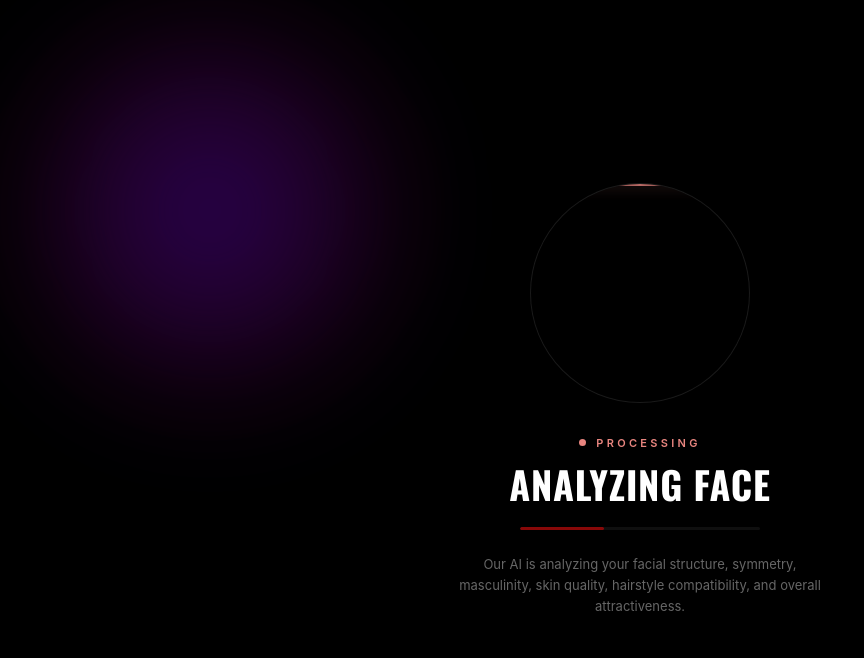
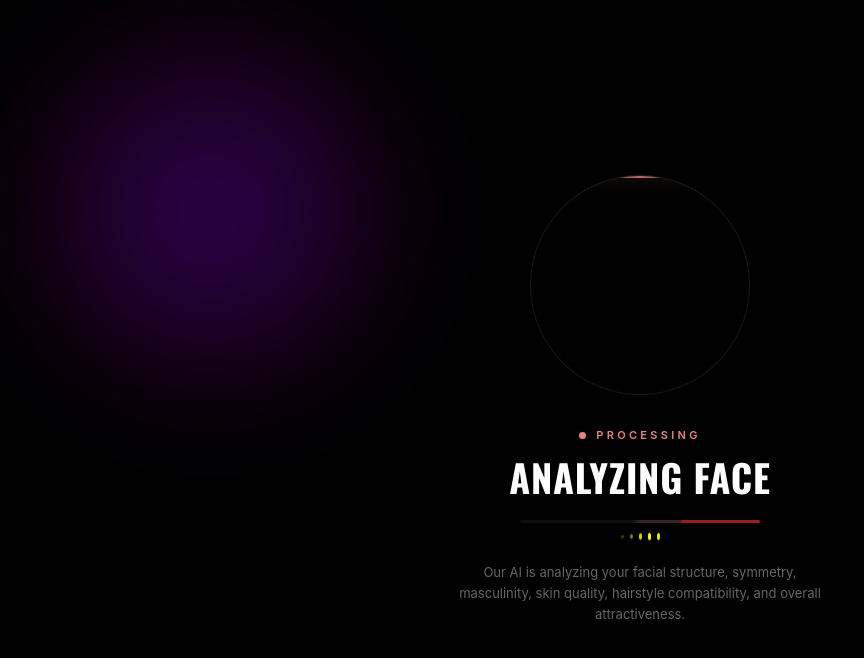
Before and after one commit to hookifly/HIM-APP, a Next.js app: page /processing in a window 1280 px wide. Shown: the top 658 px of the page, without its empty margins (0-864 px from the left). Built offline with nearby package versions, Linux system fonts and the light colour scheme; no server answers; a web font is replaced by a local one.

Commit message:
animation

```diff
--- a/src/app/processing/page.tsx
+++ b/src/app/processing/page.tsx
@@ -301,9 +301,44 @@ router.replace("/results");
       </h1>
 
       {/* Indeterminate progress bar */}
-      <div className="relative z-[2] mt-6 h-[3px] w-full max-w-[240px] overflow-hidden rounded-full bg-white/6">
-        <div className="h-full w-[35%] rounded-full bg-[#880808] animate-processing-sweep" />
-      </div>
+      {/* Animated progress bar */}
+<div className="relative z-[2] mt-6 w-full max-w-[240px]">
+  <div className="relative h-[3px] w-full overflow-hidden rounded-full bg-white/6">
+    {/* Primary sweeping bar */}
+    <div
+      className="absolute h-full rounded-full bg-[#880808]"
+      style={{ animation: "processingBar 2s ease-in-out infinite" }}
+    />
+    {/* Trailing glow */}
+    <div
+      className="absolute h-full rounded-full bg-[#E8857F]/40 blur-[2px]"
+      style={{ animation: "processingBar 2s ease-in-out infinite 0.15s" }}
+    />
+  </div>
+
+  {/* Pulsing dots below */}
+  <div className="mt-3 flex items-center justify-center gap-1.5">
+    {[0, 1, 2, 3, 4].map((i) => (
+      <div
+        key={i}
+        className="h-[3px] w-[3px] rounded-full bg-white/20"
+        style={{ animation: `processingDot 1.4s ease-in-out infinite ${i * 0.18}s` }}
+      />
+    ))}
+  </div>
+</div>
+
+<style>{`
+  @keyframes processingBar {
+    0%   { left: -45%; width: 40%; }
+    50%  { left: 30%; width: 60%; }
+    100% { left: 110%; width: 40%; }
+  }
+  @keyframes processingDot {
+    0%, 100% { opacity: 0.2; transform: scaleY(1); }
+    50%       { opacity: 1; transform: scaleY(2.5); background: #E8857F; }
+  }
+`}</style>
 
       <p className="relative z-[2] mt-6 max-w-sm text-center text-[13px] leading-relaxed text-white/40" style={{ fontFamily: "Inter, sans-serif" }}>
         {message}
```
